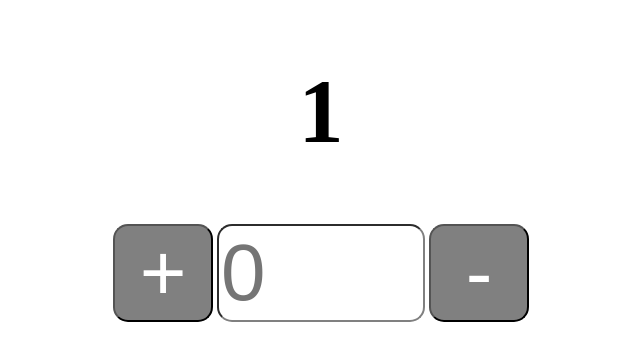
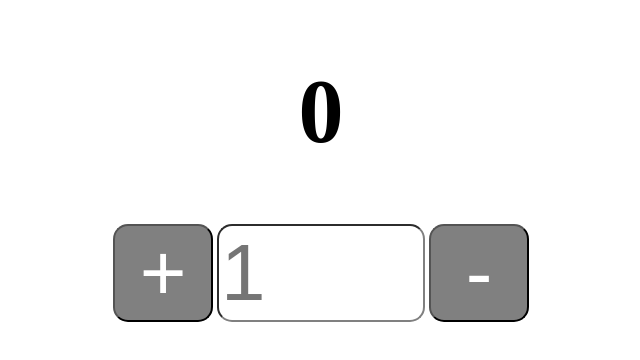
Before and after one commit to GJones81/Project-1-Assessment, a plain HTML site: page index.html in a window 1280 px wide. Shown: the whole page, without its empty margins (319-959 px from the left). Drawn offline with Linux system fonts and the light colour scheme.

Commit message:
Updating

```diff
--- a/index.html
+++ b/index.html
@@ -6,11 +6,11 @@
 </head>
 <body>
 	<div id="ouputArea">
-		<h1 id="output">1</h1>
+		<h1 id="output">0</h1>
 	</div>
 	<div id="inputArea">
 		<button id="add">+</button>
-		<input type="number" placeholder="0" id="input"></input>
+		<input type="text" placeholder="1" id="input"></input>
 		<button id="subtract">-</button>
 
 	</div>
--- a/js/main.js
+++ b/js/main.js
@@ -5,7 +5,7 @@ let inputArea = document.getElementById('inputArea')
 let addButton = document.getElementById('add')
 let subtractButton = document.getElementById('subtract')
 let input = document.getElementById('input')
-let displayValue = 1
+let displayValue = 0
 
 const increaseOutput = () => {
 	let newValue = displayValue + parseInt(input.value)
```
